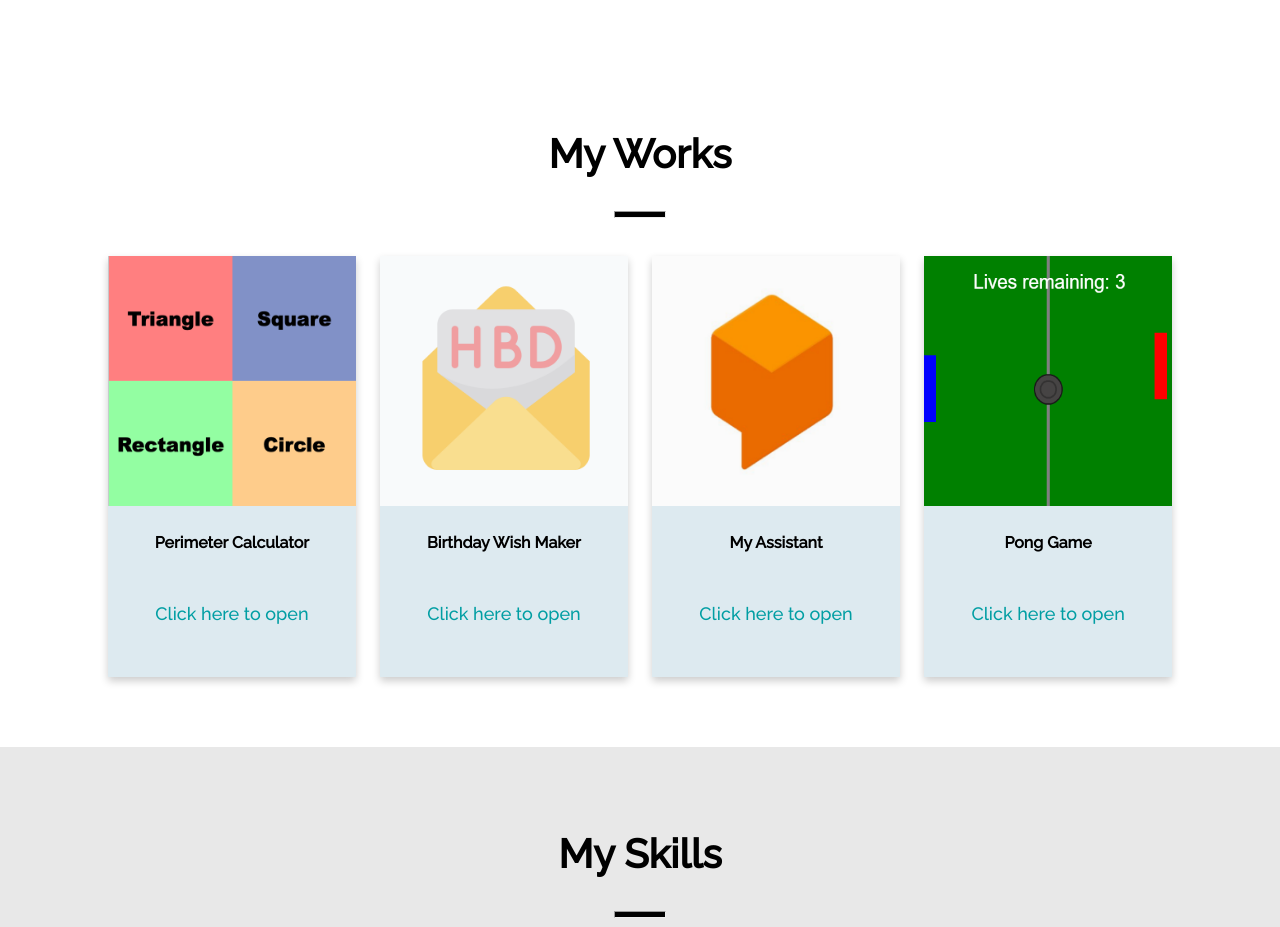
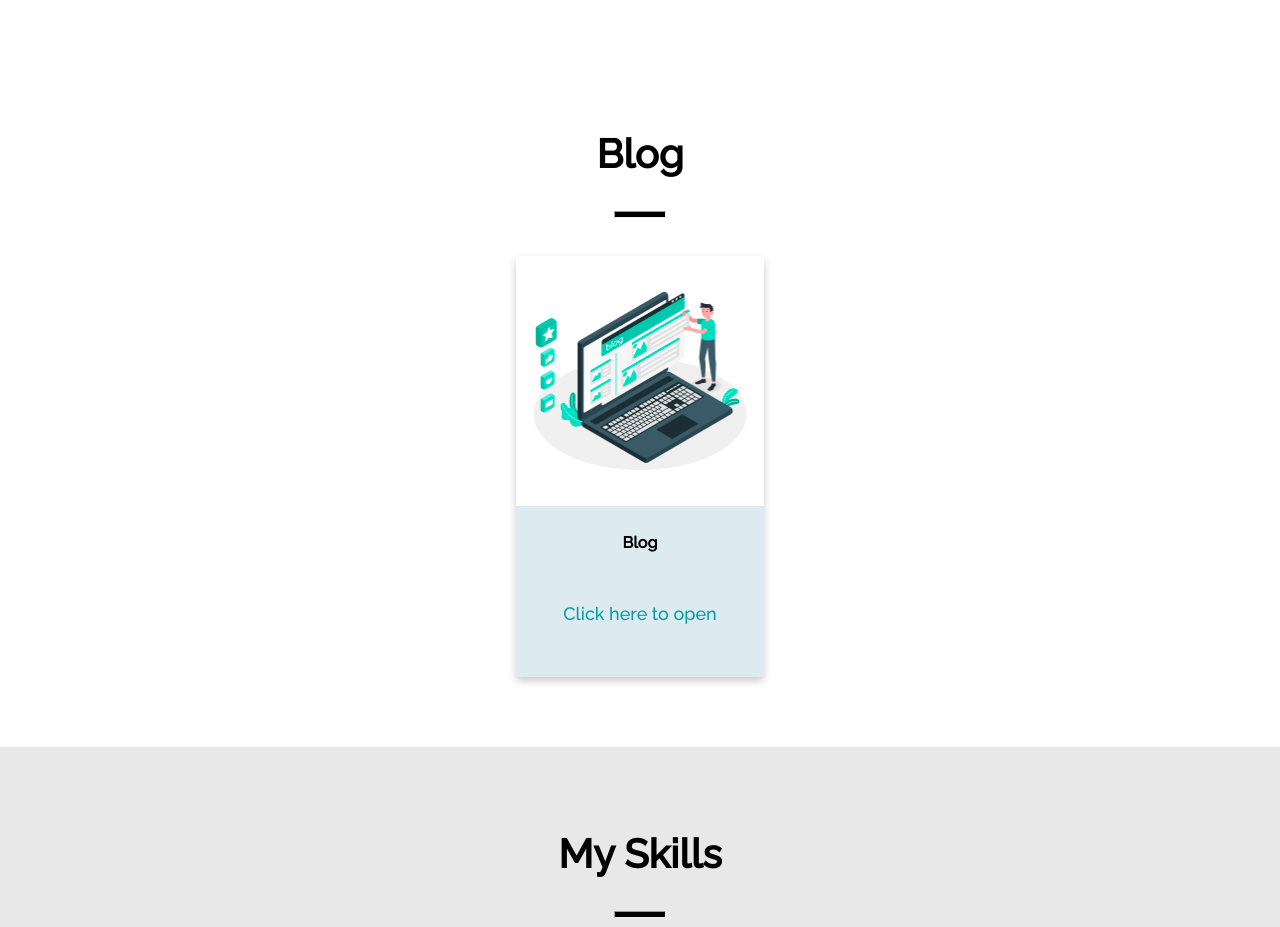
Before and after one commit to DeepGajjar7/Deep.github.io, a plain HTML site: page index.html in a window 1280 px wide. Shown: the part 1141-2068 px from the top of the page. Drawn offline with Linux system fonts and the light colour scheme.

Commit message:
Update index.html

```diff
--- a/index.html
+++ b/index.html
@@ -47,54 +47,19 @@
             senserit.</p>
     </section>
     <section id="works" class="center">
-        <h1>My Works</h1>
+        <h1>Blog</h1>
         <hr>
         <div class="row">
             <div class="card">
-                <img src="perimeter.png">
+                <img src="Blog.jpg">
                 <div class="container">
-                    <h4><b>Perimeter Calculator</b></h4>
+                    <h4><b>Blog</b></h4>
                     <p>
-                        <a href="https://studio.code.org/projects/applab/QQAlUIocQeTL7k2SGHIKaerjiROXChGCxM4ly18liGk" target="_blank">
+                        <a href="https://deepgajjar7.github.io/blog/" target="_blank">
                         Click here to open
                         </a>
                     </p>
                 </div>
-            </div>
-            <div class="card">
-                <img src="birthday.png">
-                <div class="container">
-                    <h4><b>Birthday Wish Maker</b></h4>
-                    <p>
-                        <a href="https://studio.code.org/projects/applab/iXiSg_WsyQq1v21rRsIZuJtoXPS0j2AVqxGDJHY0pXg" target="_blank">
-                        Click here to open
-                        </a>
-                    </p>
-                </div>
-            </div>
-            <div class="card">
-                <img src="dialogflow.png">
-                <div class="container">
-                    <h4><b>My Assistant</b></h4>
-                    <p>
-                        <a href="https://console.dialogflow.com/api-client/demo/embedded/89eb6011-e32a-4a2e-ae2e-259fecd6784d" target="_blank">
-                        Click here to open
-                        </a>
-                    </p>
-                </div>
-            </div>
-            <div class="card">
-                <img src="ponggame.png">
-                <div class="container">
-                    <h4>
-                        <b>Pong Game</b></h4>
-                    <p><a href="https://studio.code.org/projects/gamelab/CSlo2p0yNDYC6DU3JTokHXx-2m9qDWxvGP25jMsezJA" target="_blank">
-                        Click here to open
-                        </a>
-                    </p>
-                </div>
-            </div>
-        </div>
     </section>
     <section id="skills" class="center">
         <h1>My Skills</h1>
@@ -113,7 +78,6 @@
         <div class="container-bar">
           <div class="skills js">65%</div>
         </div>
-    </section>
     <footer id="contact" class="center">
         <i class="fa fa-envelope"></i>
         <a href="mailto:mygmailid@gmail.com">
```
